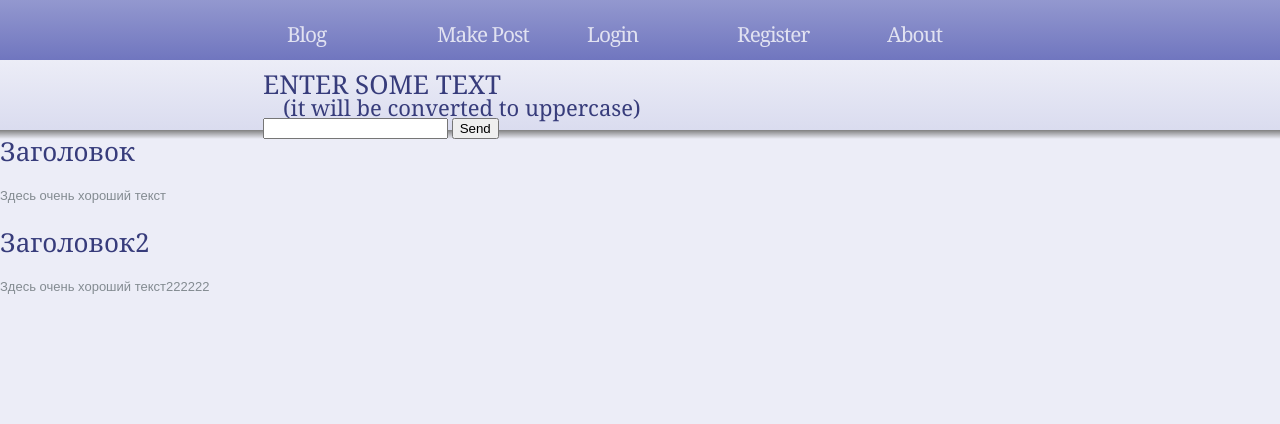
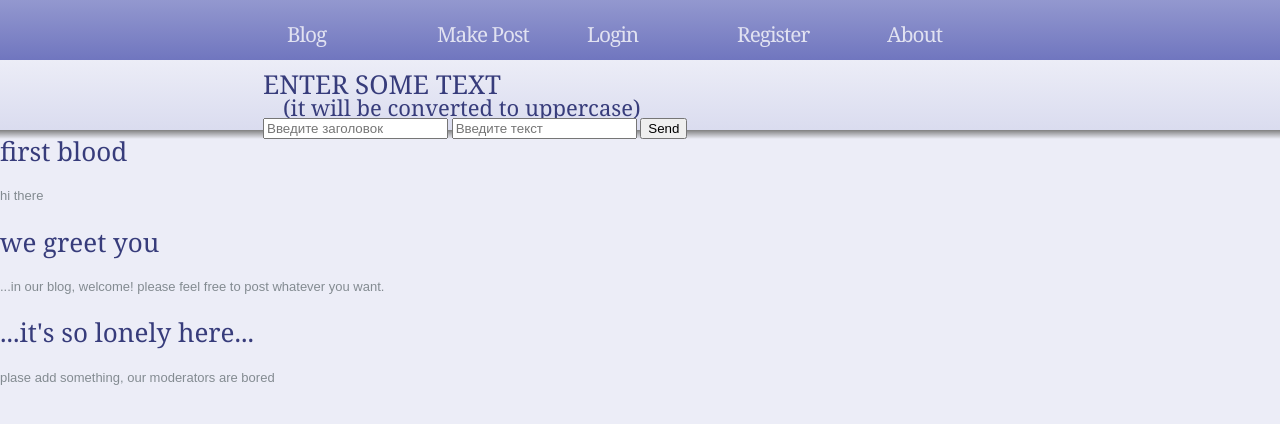
Before and after one commit to msmaltsev/webdev, a Flask app: page /post in a window 1280 px wide. Shown: the top 424 px of the page. Run offline with Flask 2, Linux system fonts and the light colour scheme.

Commit message:
it finally works

```diff
--- a/data/messages.json
+++ b/data/messages.json
@@ -1,9 +1,20 @@
-[{
-  "title": "Заголовок",
-  "text": "Здесь очень хороший текст"
-},
-{
-  "title": "Заголовок2",
-  "text": "Здесь очень хороший текст222222"
-}
+[
+    {
+        "title": "first blood",
+        "text": "hi there",
+        "id": "0",
+        "date": "26.10.16, 00:44"
+    },
+    {
+        "id": "1",
+        "text": "...in our blog, welcome! please feel free to post whatever you want.",
+        "title": "we greet you",
+        "date": "26.10.16, 00:45"
+    },
+    {
+        "title": "...it's so lonely here...",
+        "text": "plase add something, our moderators are bored",
+        "id": "2",
+        "date": "26.10.16, 00:46"
+    }
 ]
--- a/main.py
+++ b/main.py
@@ -5,22 +5,43 @@ except ImportError:
     def getuid():
         return 4000
 
-from flask import Flask, render_template, render_template_string, request, jsonify
-import json
+from flask import Flask, render_template, render_template_string, request, jsonify, redirect
+import json, datetime
 
 app = Flask(__name__)
 
-@app.route("/")
+@app.route("/", methods=['GET','POST'])
 def index():
     with open('templates/index.html', 'r', encoding="utf-8") as f:
         index_template = process_index(f.read())
     return render_template_string(index_template)
 
-@app.route("/post")
+@app.route("/post", methods=['GET','POST'])
 def post_message():
     with open('templates/post.html', 'r', encoding="utf-8") as f:
         index_template = process_index(f.read())
+
     return render_template_string(index_template)
+
+@app.route("/get_text", methods=['POST'])
+def get_text():
+    print(request.method)
+    if request.method == 'POST':
+        text = request.form['message']
+        title = request.form['title']
+        date = datetime.datetime.now().strftime('%d.%m.%y, %H:%M')
+        try:
+            with open('data/messages.json', 'r', encoding='utf8') as f:
+                d = json.load(f)
+        except:
+            d = []
+        id_ = len(d)
+        d.append({'id':str(id_), 'title':title, 'text':text, 'date':date})
+        fin = json.dumps(d, indent=4)
+        with open('data/messages.json', 'w', encoding='utf8') as f:
+            f.write(fin)
+
+    return redirect('/')
 
 @app.route("/about")
 def about():
--- a/templates/post.html
+++ b/templates/post.html
@@ -17,8 +17,9 @@
     <div id="header">
       <h1>Enter some text</h1>
     <h2>(it will be converted to uppercase)</h2>
-    <form action="." method="POST">
-        <input type="text" name="text">
+    <form action="/get_text" method="POST">
+    	<input type="text" name="title" placeholder="Введите заголовок">
+        <input type="text" name="message" placeholder="Введите текст">
         <input type="submit" name="my-form" value="Send">
     </form>
     </div>
```
